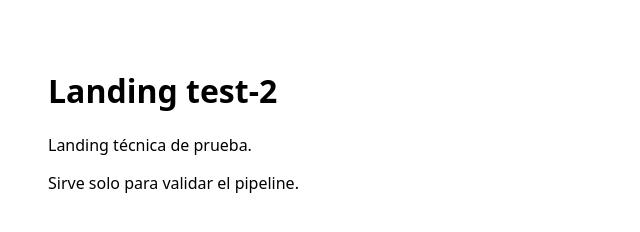
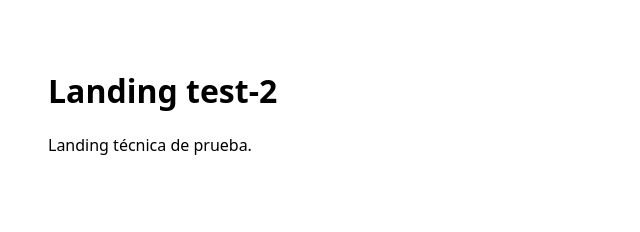
Before and after one commit to durang/morphic-landings, a plain HTML site: page landings/test-2/index.html in a window 1280 px wide. Shown: the whole page, without its empty margins (0-640 px from the left). Drawn offline with Linux system fonts and the light colour scheme.

Commit message:
Update index.html

```diff
--- a/landings/test-2/index.html
+++ b/landings/test-2/index.html
@@ -8,6 +8,5 @@
   <body style="font-family: system-ui; padding: 40px;">
     <h1>Landing test-2</h1>
     <p>Landing técnica de prueba.</p>
-    <p>Sirve solo para validar el pipeline.</p>
   </body>
 </html>
```
